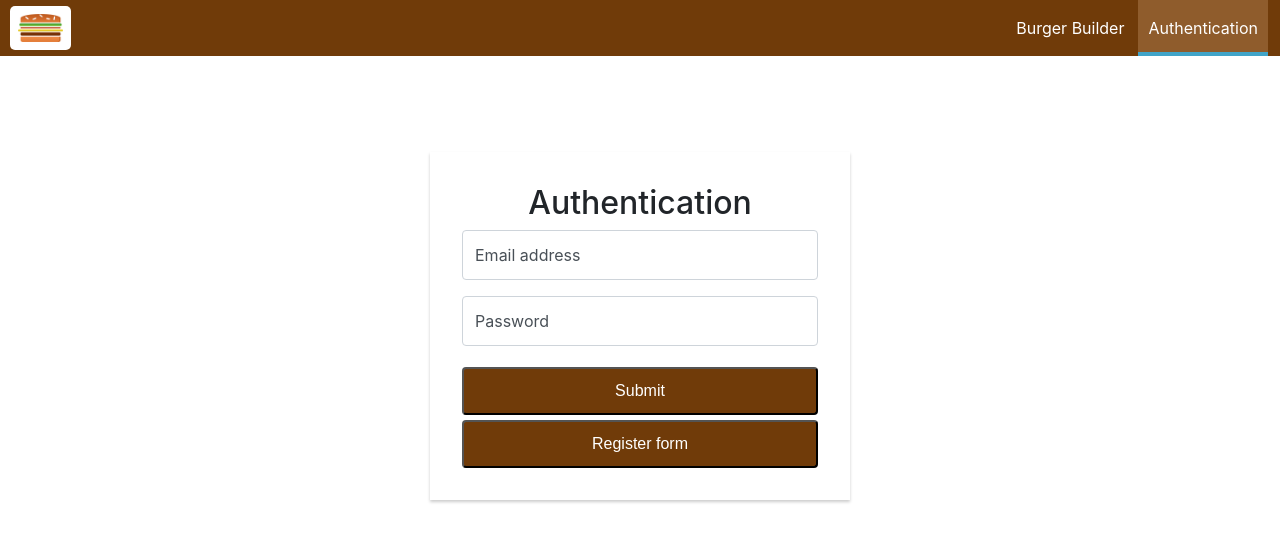
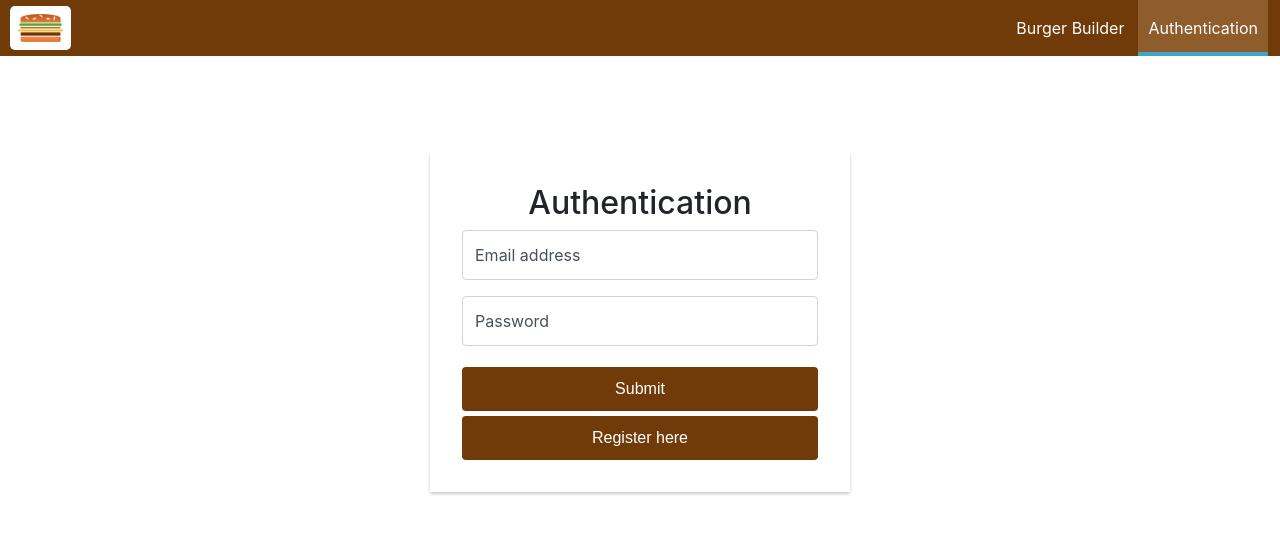
Before and after one commit to charlesokeke/Burgerapp, a React (Create React App) app: page /#/auth in a window 1280 px wide. Shown: the top 542 px of the page. Built offline with nearby package versions, Linux system fonts and the light colour scheme.

Commit message:
added styles

```diff
--- a/src/containers/Auth/Auth.js
+++ b/src/containers/Auth/Auth.js
@@ -122,7 +122,7 @@ class Auth extends Component{
                         {this.state.signupBoxShowing ? controledFormElement : null}
 
                     <button className={styles.authButton} type="submit">Submit</button>
-                    <button className={styles.authButton} type="button" onClick={this.controlAuthFormElements}>{this.state.signinBoxShowing ? "Register form" : "Signin form"}</button>
+                    <button className={styles.authButton} type="button" onClick={this.controlAuthFormElements}>{this.state.signinBoxShowing ? "Register here" : "Signin here"}</button>
 
                 </form>)}
             </div>
--- a/src/containers/Auth/Auth.module.css
+++ b/src/containers/Auth/Auth.module.css
@@ -12,16 +12,12 @@
   }
   .authButton {
     color: #fff;
-    background-color: #703b09 !important;
+    background-color: #703b09;
     margin-top:5px;
     width: 100%;
     display: inline-block;
     font-weight: 500;
     text-align: center;
-    -webkit-user-select: none;
-    -moz-user-select: none;
-    -ms-user-select: none;
-    user-select: none;
     font-size: 1rem;
     line-height: 1.5;
     border-radius: .25rem;
@@ -33,7 +29,8 @@
     font-variant-east-asian: normal;
     font-family: Arial;
     padding:10px 20px;
-    outline:none
+    outline:none;
+    border: 1px
 
 }
 .authButton:hover{
```
